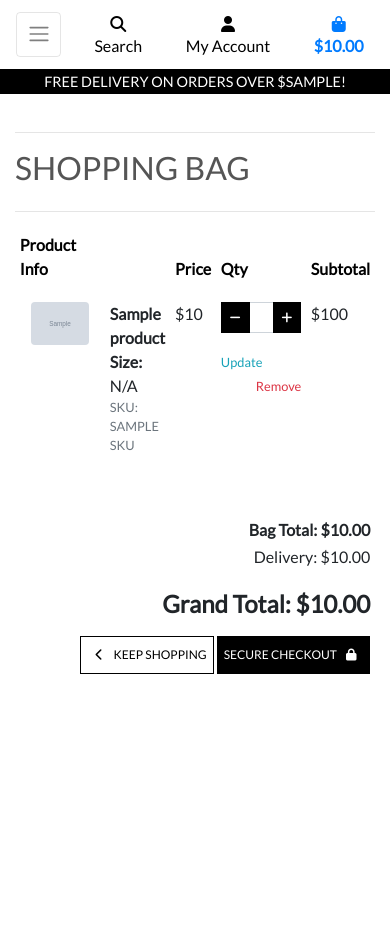
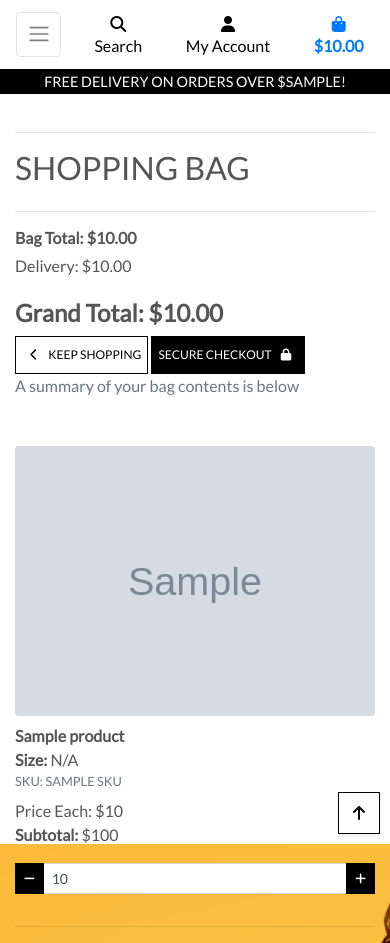
Before and after one commit to kerstin-w/Boutique-Ado, a Django app: template bag/templates/bag/bag.html in a window 390 px wide. Before the commit the page ends 674 px from the top, so only its background shows below. Run offline with Django 4.2, Linux system fonts and the light colour scheme; the template is opened without the code that fills it: most values are stand-ins (such as "Sample title", 1, 10 or a date in 2020); grey boxes marked "Sample" are stand-in pictures; some libraries are stand-ins or nearby versions.

Commit message:
refactor shopping bag

```diff
--- /dev/null
+++ b/bag/templates/bag/bag-total.html
@@ -0,0 +1,9 @@
+<h6><strong>Bag Total: ${{ total|floatformat:2 }}</strong></h6>
+<h6>Delivery: ${{ delivery|floatformat:2 }}</h6>
+<h4 class="mt-4"><strong>Grand Total: ${{ grand_total|floatformat:2 }}</strong></h4>
+{% if free_delivery_delta > 0 %}
+<p class="mb-1 text-danger">
+    You could get free delivery by spending just <strong>${{ free_delivery_delta }}</strong>
+    more!
+</p>
+{% endif %}
--- a/bag/templates/bag/bag.html
+++ b/bag/templates/bag/bag.html
@@ -24,7 +24,47 @@
     <div class="row">
         <div class="col">
             {% if bag_items %}
-            <div class="table-responsive rounded">
+            <div class="d-block d-md-none">
+                <div class="row">
+                    <div class="col">
+                        {% include "bag/bag-total.html" %}
+                    </div>
+                </div>
+                <div class="row">
+                    <div class="col">
+                        {% include "bag/checkout-buttons.html" %}
+                        <p class="text-muted mb-5">A summary of your bag contents is below</p>
+                    </div>
+                </div>
+                {% for item in bag_items %}
+                <div class="row">
+                    <div class="col-12 col-sm-6 mb-2">
+                        {% include "bag/product-image.html" %}
+                    </div>
+                    <div class="col-12 col-sm-6 mb-2">
+                        {% include "bag/product-info.html" %}
+                    </div>
+                    <div class="col-12 col-sm-6 order-sm-last">
+                        <p class="my-0">Price Each: ${{ item.product.price }}</p>
+                        <p><strong>Subtotal: </strong>${{ item.product.price | calc_subtotal:item.quantity }}</p>
+                    </div>
+                    <div class="col-12 col-sm-6">
+                        {% include "bag/quantity-form.html" %}
+                    </div>
+                </div>
+                <div class="row">
+                    <div class="col">
+                        <hr>
+                    </div>
+                </div>
+                {% endfor %}
+                <div class="btt-button shadow-sm rounded-0 border border-black">
+                    <a class="btt-link d-flex h-100">
+                        <i class="fas fa-arrow-up text-black mx-auto my-auto"></i>
+                    </a>
+                </div>
+            </div>
+            <div class="table-responsive rounded d-none d-md-block">
                 <table class="table table-sm table-borderless">
                     <thead class="text-black">
                         <tr>
@@ -39,57 +79,16 @@
                     {% for item in bag_items %}
                     <tr>
                         <td class="p-3 w-25">
-                            {% if item.product.image %}
-                            <img class="img-fluid rounded" src="{{ item.product.image.url }}"
-                                alt="{{ item.product.name }}">
-                            {% else %}
-                            <img class="img-fluid rounded" src="{{ MEDIA_URL }}noimage.png"
-                                alt="{{ item.product.name }}">
-                            {% endif %}
+                            {% include "bag/product-image.html" %}
                         </td>
                         <td class="py-3">
-                            <p class="my-0"><strong>{{ item.product.name }}</strong></p>
-                            <p class="my-0"><strong>Size:
-                                </strong>{% if item.product.has_sizes %}{{ item.size|upper }}{% else %}N/A{% endif %}
-                            </p>
-                            <p class="my-0 small text-muted">SKU: {{ item.product.sku|upper }}</p>
+                            {% include "bag/product-info.html" %}
                         </td>
                         <td class="py-3">
                             <p class="my-0">${{ item.product.price }}</p>
                         </td>
                         <td class="py-3 w-25">
-                            <form class="form update-form" method="POST" action="{% url 'adjust_bag' item.item_id %}">
-                                {% csrf_token %}
-                                <div class="form-group">
-                                    <div class="input-group">
-                                        <div class="input-group-prepend">
-                                            <button class="decrement-qty btn btn-sm btn-black rounded-0"
-                                                data-item_id="{{ item.item_id }}" id="decrement-qty_{{ item.item_id }}">
-                                                <span>
-                                                    <i class="fas fa-minus fa-sm"></i>
-                                                </span>
-                                            </button>
-                                        </div>
-                                        <input class="form-control form-control-sm qty_input" type="number"
-                                            name="quantity" value="{{ item.quantity }}" min="1" max="99"
-                                            data-item_id="{{ item.item_id }}" id="id_qty_{{ item.item_id }}">
-                                        <div class="input-group-append">
-                                            <button class="increment-qty btn btn-sm btn-black rounded-0"
-                                                data-item_id="{{ item.item_id }}" id="increment-qty_{{ item.item_id }}">
-                                                <span>
-                                                    <i class="fas fa-plus fa-sm"></i>
-                                                </span>
-                                            </button>
-                                        </div>
-                                        {% if item.product.has_sizes %}
-                                        <input type="hidden" name="product_size" value="{{ item.size }}">
-                                        {% endif %}
-                                    </div>
-                                </div>
-                            </form>
-                            <a class="update-link text-info"><small>Update</small></a>
-                            <a class="remove-item text-danger float-right" id="remove_{{ item.item_id }}"
-                                data-product_size="{{ item.size }}"><small>Remove</small></a>
+                            {% include "bag/quantity-form.html" %}
                         </td>
                         <td class="py-3">
                             <p class="my-0">${{ item.product.price | calc_subtotal:item.quantity }}</p>
@@ -98,31 +97,12 @@
                     {% endfor %}
                     <tr>
                         <td colspan="5" class="pt-5 text-right">
-                            <h6><strong>Bag Total: ${{ total|floatformat:2 }}</strong></h6>
-                            <h6>Delivery: ${{ delivery|floatformat:2 }}</h6>
-                            <h4 class="mt-4"><strong>Grand Total: ${{ grand_total|floatformat:2 }}</strong></h4>
-                            {% if free_delivery_delta > 0 %}
-                            <p class="mb-1 text-danger">
-                                You could get free delivery by spending just <strong>${{ free_delivery_delta }}</strong>
-                                more!
-                            </p>
-                            {% endif %}
+                            {% include "bag/bag-total.html" %}
                         </td>
                     </tr>
                     <tr>
                         <td colspan="5" class="text-right">
-                            <a href="{% url 'products' %}" class="btn btn-outline-black rounded-0 btn-lg">
-                                <span class="icon">
-                                    <i class="fas fa-chevron-left"></i>
-                                </span>
-                                <span class="text-uppercase">Keep Shopping</span>
-                            </a>
-                            <a href="{% url 'checkout' %}" class="btn btn-black rounded-0 btn-lg">
-                                <span class="text-uppercase">Secure Checkout</span>
-                                <span class="icon">
-                                    <i class="fas fa-lock"></i>
-                                </span>
-                            </a>
+                            {% include "bag/checkout-buttons.html" %}
                         </td>
                     </tr>
                 </table>
@@ -143,6 +123,11 @@
 
 {% block postloadjs %}
 {{ block.super }}
+<script type="text/javascript">
+    $('.btt-link').click(function (e) {
+        window.scrollTo(0, 0)
+    })
+</script>
 {% include 'products/includes/quantity_input_script.html' %}
 
 <script type="text/javascript">
--- /dev/null
+++ b/bag/templates/bag/checkout-buttons.html
@@ -0,0 +1,12 @@
+<a href="{% url 'products' %}" class="btn btn-outline-black rounded-0 btn-lg">
+    <span class="icon">
+        <i class="fas fa-chevron-left"></i>
+    </span>
+    <span class="text-uppercase">Keep Shopping</span>
+</a>
+<a href="{% url 'checkout' %}" class="btn btn-black rounded-0 btn-lg">
+    <span class="text-uppercase">Secure Checkout</span>
+    <span class="icon">
+        <i class="fas fa-lock"></i>
+    </span>
+</a>
--- /dev/null
+++ b/bag/templates/bag/product-image.html
@@ -0,0 +1,5 @@
+{% if item.product.image %}
+<img class="img-fluid rounded" src="{{ item.product.image.url }}" alt="{{ item.product.name }}">
+{% else %}
+<img class="img-fluid rounded" src="{{ MEDIA_URL }}noimage.png" alt="{{ item.product.name }}">
+{% endif %}
--- /dev/null
+++ b/bag/templates/bag/product-info.html
@@ -0,0 +1,5 @@
+<p class="my-0"><strong>{{ item.product.name }}</strong></p>
+<p class="my-0"><strong>Size:
+    </strong>{% if item.product.has_sizes %}{{ item.size|upper }}{% else %}N/A{% endif %}
+</p>
+<p class="my-0 small text-muted">SKU: {{ item.product.sku|upper }}</p>
--- /dev/null
+++ b/bag/templates/bag/quantity-form.html
@@ -0,0 +1,29 @@
+<form class="form update-form" method="POST" action="{% url 'adjust_bag' item.item_id %}">
+    {% csrf_token %}
+    <div class="form-group">
+        <div class="input-group">
+            <div class="input-group-prepend">
+                <button class="decrement-qty btn btn-sm btn-black rounded-0" data-item_id="{{ item.item_id }}"
+                    id="decrement-qty_{{ item.item_id }}">
+                    <span>
+                        <i class="fas fa-minus fa-sm"></i>
+                    </span>
+                </button>
+            </div>
+            <input class="form-control form-control-sm qty_input" type="number" name="quantity"
+                value="{{ item.quantity }}" min="1" max="99" data-item_id="{{ item.item_id }}"
+                id="id_qty_{{ item.item_id }}">
+            <div class="input-group-append">
+                <button class="increment-qty btn btn-sm btn-black rounded-0" data-item_id="{{ item.item_id }}"
+                    id="increment-qty_{{ item.item_id }}">
+                    <span>
+                        <i class="fas fa-plus fa-sm"></i>
+                    </span>
+                </button>
+            </div>
+            {% if item.product.has_sizes %}
+            <input type="hidden" name="product_size" value="{{ item.size }}">
+            {% endif %}
+        </div>
+    </div>
+</form>
```
